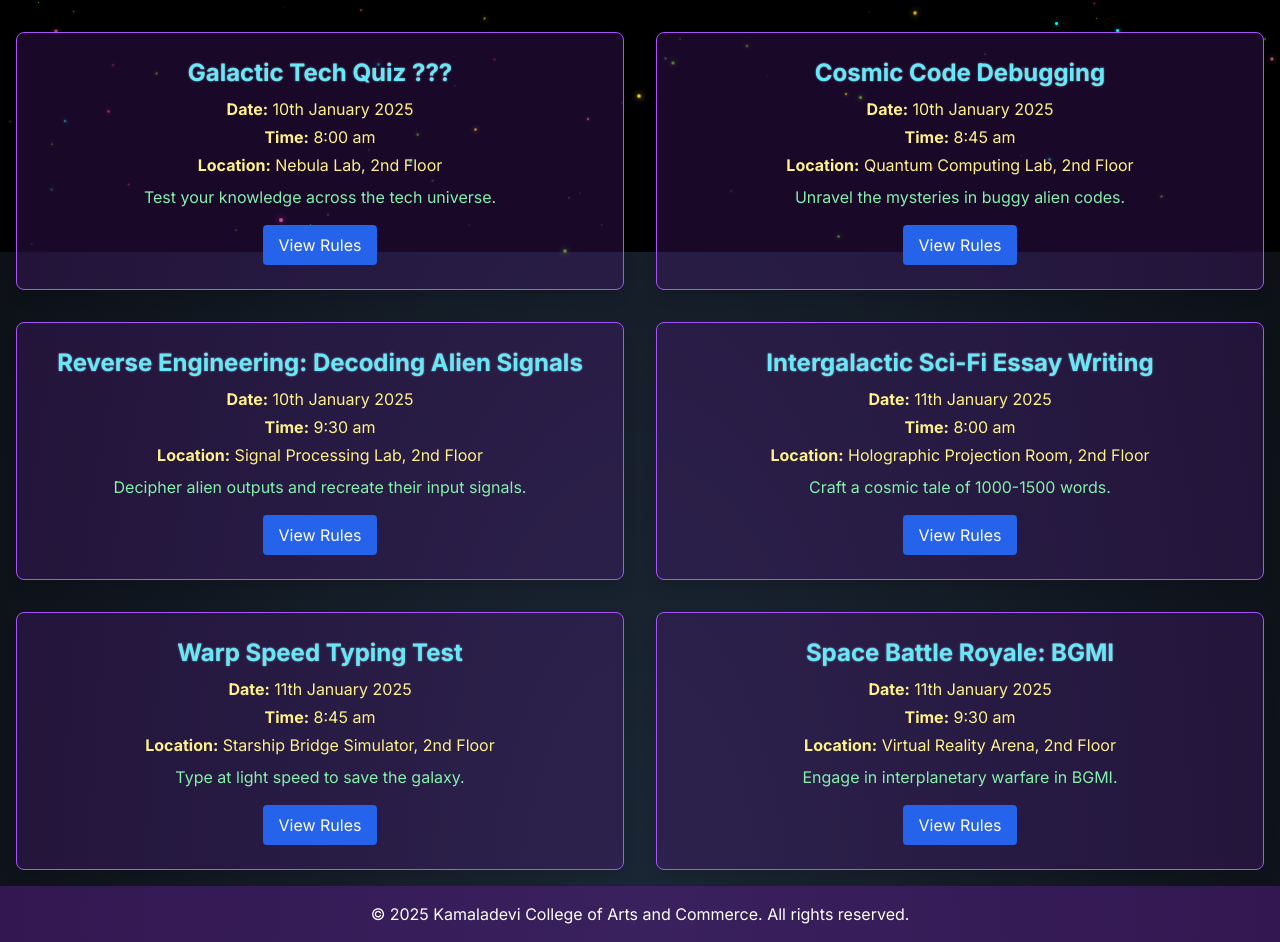
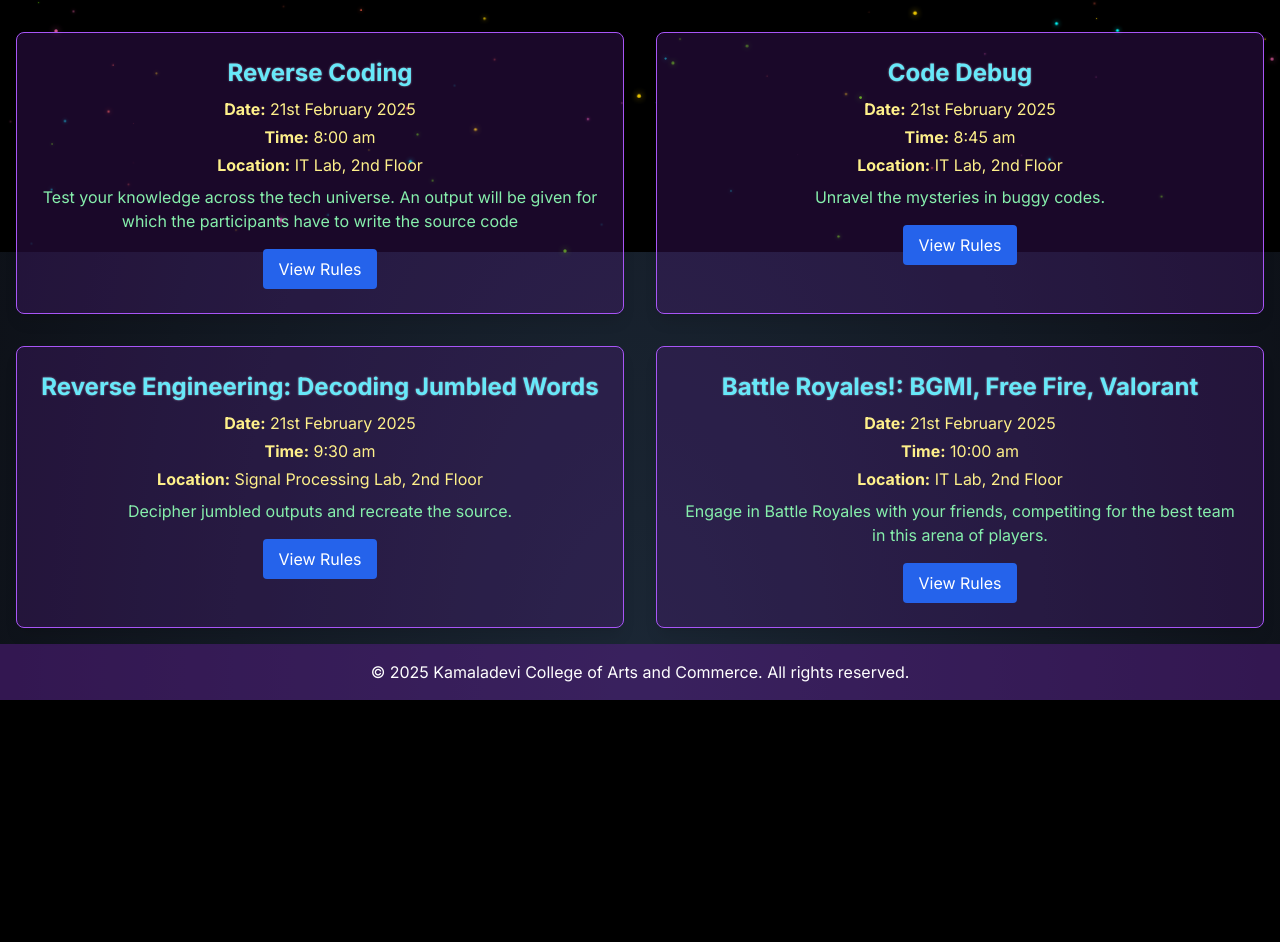
Before and after one commit to Wahid7852/technotia-website, a Next.js app: page / in a window 1280 px wide. Shown: the part 548-1490 px from the top of the page. After the commit the page ends 1248 px from the top, so only its background shows below. Built offline with nearby package versions, Linux system fonts and the light colour scheme.

Commit message:
final
Signed-off-by: Wahid Khan <wahidzk0091@gmail.com>

```diff
--- a/app/events/page.tsx
+++ b/app/events/page.tsx
@@ -3,46 +3,32 @@ import EventCard from '../components/EventCard'
 export default function Events() {
   const events = [
     {
-      title: "Galactic Tech Quiz ???",
-      date: "10th January 2025",
+      title: "Reverse Coding",
+      date: "21st February 2025",
       time: "8:00 am",
-      location: "Nebula Lab, 2nd Floor",
-      description: "Test your knowledge across the tech universe."
+      location: "IT Lab, 2nd Floor",
+      description: "Test your knowledge across the tech universe. An output will be given for which the participants have to write the source code"
     },
     {
-      title: "Cosmic Code Debugging",
-      date: "10th January 2025",
+      title: "Code Debug",
+      date: "21st February 2025",
       time: "8:45 am",
-      location: "Quantum Computing Lab, 2nd Floor",
-      description: "Unravel the mysteries in buggy alien codes."
+      location: "IT Lab, 2nd Floor",
+      description: "Unravel the mysteries in buggy codes."
     },
     {
-      title: "Reverse Engineering: Decoding Alien Signals",
-      date: "10th January 2025",
+      title: "Reverse Engineering: Decoding Jumbled Words",
+      date: "21st February 2025",
       time: "9:30 am",
       location: "Signal Processing Lab, 2nd Floor",
-      description: "Decipher alien outputs and recreate their input signals."
+      description: "Decipher jumbled outputs and recreate the source."
     },
     {
-      title: "Intergalactic Sci-Fi Essay Writing",
-      date: "11th January 2025",
-      time: "8:00 am",
-      location: "Holographic Projection Room, 2nd Floor",
-      description: "Craft a cosmic tale of 1000-1500 words."
-    },
-    {
-      title: "Warp Speed Typing Test",
-      date: "11th January 2025",
-      time: "8:45 am",
-      location: "Starship Bridge Simulator, 2nd Floor",
-      description: "Type at light speed to save the galaxy."
-    },
-    {
-      title: "Space Battle Royale: BGMI",
-      date: "11th January 2025",
-      time: "9:30 am",
-      location: "Virtual Reality Arena, 2nd Floor",
-      description: "Engage in interplanetary warfare in BGMI."
+      title: "Battle Royales!: BGMI, Free Fire, Valorant",
+      date: "21st February 2025",
+      time: "10:00 am",
+      location: "IT Lab, 2nd Floor",
+      description: "Engage in Battle Royales with your friends, competiting for the best team in this arena of players."
     }
   ]
 
--- a/app/page.tsx
+++ b/app/page.tsx
@@ -4,75 +4,50 @@ import EventCard from './components/EventCard'
 export default function Home() {
   const events = [
     {
-      title: "Galactic Tech Quiz ???",
-      date: "10th January 2025",
+      title: "Reverse Coding",
+      date: "21st February 2025",
       time: "8:00 am",
-      location: "Nebula Lab, 2nd Floor",
-      description: "Test your knowledge across the tech universe.",
+      location: "IT Lab, 2nd Floor",
+      description: "Test your knowledge across the tech universe. An output will be given for which the participants have to write the source code",
       rules: [
-        "Teams of 2 members each.",
-        "Multiple choice and rapid-fire rounds.",
-        "Use of electronic devices is strictly prohibited."
-      ]
-    },
-    {
-      title: "Cosmic Code Debugging",
-      date: "10th January 2025",
-      time: "8:45 am",
-      location: "Quantum Computing Lab, 2nd Floor",
-      description: "Unravel the mysteries in buggy alien codes.",
-      rules: [
-        "Individual participation.",
-        "Time limit: 60 minutes.",
-        "Languages allowed: C, C++, Java, Python."
-      ]
-    },
-    {
-      title: "Reverse Engineering: Decoding Alien Signals",
-      date: "10th January 2025",
-      time: "9:30 am",
-      location: "Signal Processing Lab, 2nd Floor",
-      description: "Decipher alien outputs and recreate their input signals.",
-      rules: [
-        "Teams of 2 members each.",
+        "Individual Participation",
         "Time limit: 90 minutes.",
         "Use of any external resources is prohibited."
       ]
     },
     {
-      title: "Intergalactic Sci-Fi Essay Writing",
-      date: "11th January 2025",
-      time: "8:00 am",
-      location: "Holographic Projection Room, 2nd Floor",
-      description: "Craft a cosmic tale of 1000-1500 words.",
+      title: "Code Debug",
+      date: "21st February 2025",
+      time: "8:45 am",
+      location: "IT Lab, 2nd Floor",
+      description: "Unravel the mysteries in buggy codes.",
       rules: [
         "Individual participation.",
-        "Time limit: 120 minutes.",
-        "Plagiarism will result in disqualification."
+        "Time limit: 60 minutes.",
+        "Languages allowed: C, Python."
       ]
     },
     {
-      title: "Warp Speed Typing Test",
-      date: "11th January 2025",
-      time: "8:45 am",
-      location: "Starship Bridge Simulator, 2nd Floor",
-      description: "Type at light speed to save the galaxy.",
+      title: "Reverse Engineering: Decoding Jumbled Words",
+      date: "21st February 2025",
+      time: "9:30 am",
+      location: "Signal Processing Lab, 2nd Floor",
+      description: "Decipher jumbled outputs and recreate the source.",
       rules: [
         "Individual participation.",
-        "Time limit: 5 minutes.",
-        "Accuracy and speed will be evaluated."
+        "Time limit: 60 minutes.",
       ]
     },
     {
-      title: "Space Battle Royale: BGMI",
-      date: "11th January 2025",
-      time: "9:30 am",
-      location: "Virtual Reality Arena, 2nd Floor",
-      description: "Engage in interplanetary warfare in BGMI.",
+      title: "Battle Royales!: BGMI, Free Fire, Valorant",
+      date: "21st February 2025",
+      time: "10:00 am",
+      location: "IT Lab, 2nd Floor",
+      description: "Engage in Battle Royales with your friends, competiting for the best team in this arena of players.",
       rules: [
-        "Squad matches (4 players per team).",
+        "Squad matches (Max 4 players per team).",
         "Participants must bring their own devices.",
-        "Use of emulators or hacks will result in disqualification."
+        "Use of any type of hacks and modification tools will result in disqualification."
       ]
     }
   ]
@@ -88,7 +63,7 @@ export default function Home() {
         <p className="text-lg text-yellow-300">Kamaladevi College of Arts and Commerce, Kalyan, Vitthalwadi (E)</p>
       </div>
       <Link
-        href="https://forms.google.com/technotia-registration"
+        href="https://forms.gle/WEHZMs5bdhbZywes5"
         target="_blank"
         rel="noopener noreferrer"
         className="inline-block px-8 py-3 text-lg font-semibold text-white bg-purple-600 rounded-full hover:bg-purple-700 transition-colors duration-300 transform hover:scale-105"
```
